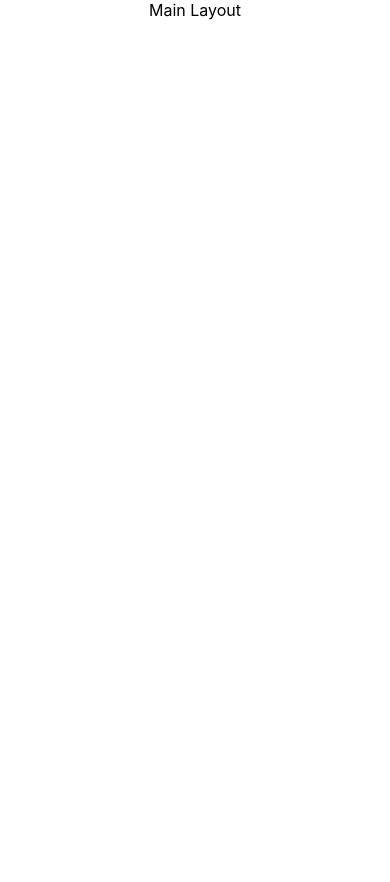
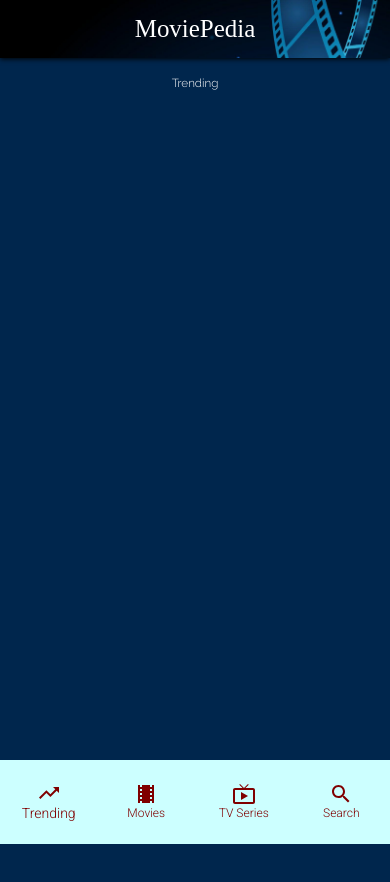
Before and after one commit to NERONSW/MoviePedia, a React (Create React App) app: page / in a window 390 px wide. Shown: the top 882 px of the page. Before the commit the page ends 844 px from the top, so only its background shows below. Built offline with nearby package versions, Linux system fonts and the light colour scheme.

Commit message:
Main navigations and som of the stylings

```diff
--- a/src/App.css
+++ b/src/App.css
@@ -1,38 +1,34 @@
-.App {
-  text-align: center;
+* {
+	scroll-behavior: smooth;
 }
 
-.App-logo {
-  height: 40vmin;
-  pointer-events: none;
+.App {
+	min-height: 100vh;
+	/* background-color: #39445a; */
+	background-color: #00264d;
+	color: white;
+	padding-top: 130px;
+	padding-bottom: 70px;
 }
 
-@media (prefers-reduced-motion: no-preference) {
-  .App-logo {
-    animation: App-logo-spin infinite 20s linear;
-  }
+@media (max-width: 700px) {
+	.App {
+		padding-top: 70px;
+	}
 }
 
-.App-header {
-  background-color: #282c34;
-  min-height: 100vh;
-  display: flex;
-  flex-direction: column;
-  align-items: center;
-  justify-content: center;
-  font-size: calc(10px + 2vmin);
-  color: white;
+.pagetitle {
+	display: flex;
+	justify-content: center;
+	font-family: 'Raleway', sans-serif;
+	font-size: 3vw;
+	padding: 6px;
+	border-radius: 50px;
+	color: white;
 }
 
-.App-link {
-  color: #61dafb;
+@media (max-width: 1000px) {
+	.pageTitle {
+		font-size: 6.4vw;
+	}
 }
-
-@keyframes App-logo-spin {
-  from {
-    transform: rotate(0deg);
-  }
-  to {
-    transform: rotate(360deg);
-  }
-}
--- a/src/App.js
+++ b/src/App.js
@@ -1,7 +1,32 @@
 import './App.css';
+import { BrowserRouter, Route, Switch } from 'react-router-dom';
+import { Container } from '@material-ui/core';
+import Trending from './Views/Trending';
+import Movies from './Views/Movie';
+import TVSeries from './Views/TV';
+import SearchBar from './Views/SearchBar';
+import Header from './Components/Header/header';
+import Footer from './Components/Footer/footer';
 
 function App() {
-	return <div className="App">Main Layout</div>;
+	return (
+		<BrowserRouter>
+			<Header></Header>
+
+			<div className="App">
+				<Container>
+					<Switch>
+						<Route path="/" component={Trending} exact></Route>
+						<Route path="/movies" component={Movies}></Route>
+						<Route path="/tv" component={TVSeries}></Route>
+						<Route path="/search" component={SearchBar}></Route>
+					</Switch>
+				</Container>
+			</div>
+
+			<Footer></Footer>
+		</BrowserRouter>
+	);
 }
 
 export default App;
--- a/src/Components/Footer/footer.js
+++ b/src/Components/Footer/footer.js
@@ -0,0 +1,65 @@
+import React, { useEffect } from 'react';
+import { makeStyles } from '@material-ui/core/styles';
+import BottomNavigation from '@material-ui/core/BottomNavigation';
+import BottomNavigationAction from '@material-ui/core/BottomNavigationAction';
+import TrendingUpIcon from '@material-ui/icons/TrendingUp';
+import TheatersIcon from '@material-ui/icons/Theaters';
+import LiveTvIcon from '@material-ui/icons/LiveTv';
+import { useHistory } from 'react-router';
+import SearchIcon from '@material-ui/icons/Search';
+
+const useStyles = makeStyles({
+	root: {
+		backgroundColor: '#ccffff',
+		position: 'fixed',
+		width: '100%',
+		height: '10%',
+		bottom: 0,
+		zIndex: 100,
+	},
+});
+
+export default function Footer() {
+	const classes = useStyles();
+	const [value, setValue] = React.useState(0);
+	const history = useHistory();
+
+	useEffect(() => {
+		if (value === 0) history.push('/');
+		else if (value === 1) history.push('/movies');
+		else if (value === 2) history.push('/tv');
+		else if (value === 3) history.push('/search');
+	}, [value, history]);
+
+	return (
+		<BottomNavigation
+			value={value}
+			onChange={(event, newValue) => {
+				setValue(newValue);
+			}}
+			showLabels
+			className={classes.root}
+		>
+			<BottomNavigationAction
+				label="Trending"
+				style={{ color: '#800000' }}
+				icon={<TrendingUpIcon />}
+			/>
+			<BottomNavigationAction
+				label="Movies"
+				style={{ color: '#800000' }}
+				icon={<TheatersIcon />}
+			/>
+			<BottomNavigationAction
+				label="TV Series"
+				style={{ color: '#800000' }}
+				icon={<LiveTvIcon />}
+			/>
+			<BottomNavigationAction
+				label="Search"
+				style={{ color: '#800000' }}
+				icon={<SearchIcon />}
+			/>
+		</BottomNavigation>
+	);
+}
--- /dev/null
+++ b/src/Components/Header/header.css
@@ -0,0 +1,22 @@
+.header {
+	width: 100%;
+	cursor: pointer;
+	position: fixed;
+	display: flex;
+	justify-content: center;
+	/* text-transform: uppercase; */
+	background-color: #39445a;
+	font-family: 'Fredoka One', cursive;
+	font-size: 5vw;
+	padding-bottom: 15px;
+	box-shadow: 0px 1px 5px black;
+	color: white;
+	z-index: 100;
+}
+
+@media (max-width: 1000px) {
+	.header {
+		padding-top: 15px;
+		font-size: 6.4vw;
+	}
+}
--- a/src/Components/Header/header.js
+++ b/src/Components/Header/header.js
@@ -1,7 +1,17 @@
+import './header.css';
+import headerimg from '../../images/back.jpg';
+
 const header = () => {
 	return (
-		<span onClick={() => window.scroll(0, 0)} className="header">
-			Movie Pedia
+		<span
+			onClick={() => window.scroll(0, 0)}
+			className="header"
+			style={{
+				background: `url(${headerimg})`,
+				backgroundSize: 'cover',
+			}}
+		>
+			MoviePedia
 		</span>
 	);
 };
--- /dev/null
+++ b/src/Styles/Search.css
@@ -0,0 +1,4 @@
+.search {
+	display: flex;
+	margin: 15px 0;
+}
--- /dev/null
+++ b/src/Styles/Trending.css
@@ -0,0 +1,5 @@
+.trendingPage {
+	display: flex;
+	flex-wrap: wrap;
+	justify-content: space-around;
+}
--- a/src/Views/Movie.js
+++ b/src/Views/Movie.js
@@ -0,0 +1,13 @@
+import '../Styles/Trending.css';
+
+const Movie = () => {
+	return (
+		<div>
+			<span className="pagetitle">Movies</span>
+
+			<div className="trendingPage"></div>
+		</div>
+	);
+};
+
+export default Movie;
--- a/src/Views/SearchBar.js
+++ b/src/Views/SearchBar.js
@@ -0,0 +1,11 @@
+const SearchBar = () => {
+	return (
+		<div>
+			<span className="pagetitle">Search Bar</span>
+
+			<div className="trendingPage"></div>
+		</div>
+	);
+};
+
+export default SearchBar;
--- a/src/Views/TV.js
+++ b/src/Views/TV.js
@@ -0,0 +1,13 @@
+import '../Styles/Trending.css';
+
+const TV = () => {
+	return (
+		<div>
+			<span className="pagetitle">TV Series</span>
+
+			<div className="trendingPage"></div>
+		</div>
+	);
+};
+
+export default TV;
--- a/src/Views/Trending.js
+++ b/src/Views/Trending.js
@@ -0,0 +1,13 @@
+import '../Styles/Trending.css';
+
+const Trending = () => {
+	return (
+		<div>
+			<span className="pagetitle">Trending</span>
+
+			<div className="trendingPage"></div>
+		</div>
+	);
+};
+
+export default Trending;
--- a/src/index.css
+++ b/src/index.css
@@ -1,3 +1,8 @@
+@import url('https://fonts.googleapis.com/css2?family=Roboto:wght@300&display=swap');
+@import url('https://fonts.googleapis.com/css2?family=Raleway:wght@300&display=swap');
+@import url('https://fonts.googleapis.com/css2?family=Montserrat:wght@100&display=swap');
+@import url('https://fonts.googleapis.com/css2?family=Open+Sans:wght@300&display=swap');
+
 body {
 	margin: 0;
 	font-family: -apple-system, BlinkMacSystemFont, 'Segoe UI', 'Roboto', 'Oxygen',
```
Also changed, not shown: src/images/back.jpg (added). Lines whose indentation alone changed are shown as unchanged.
